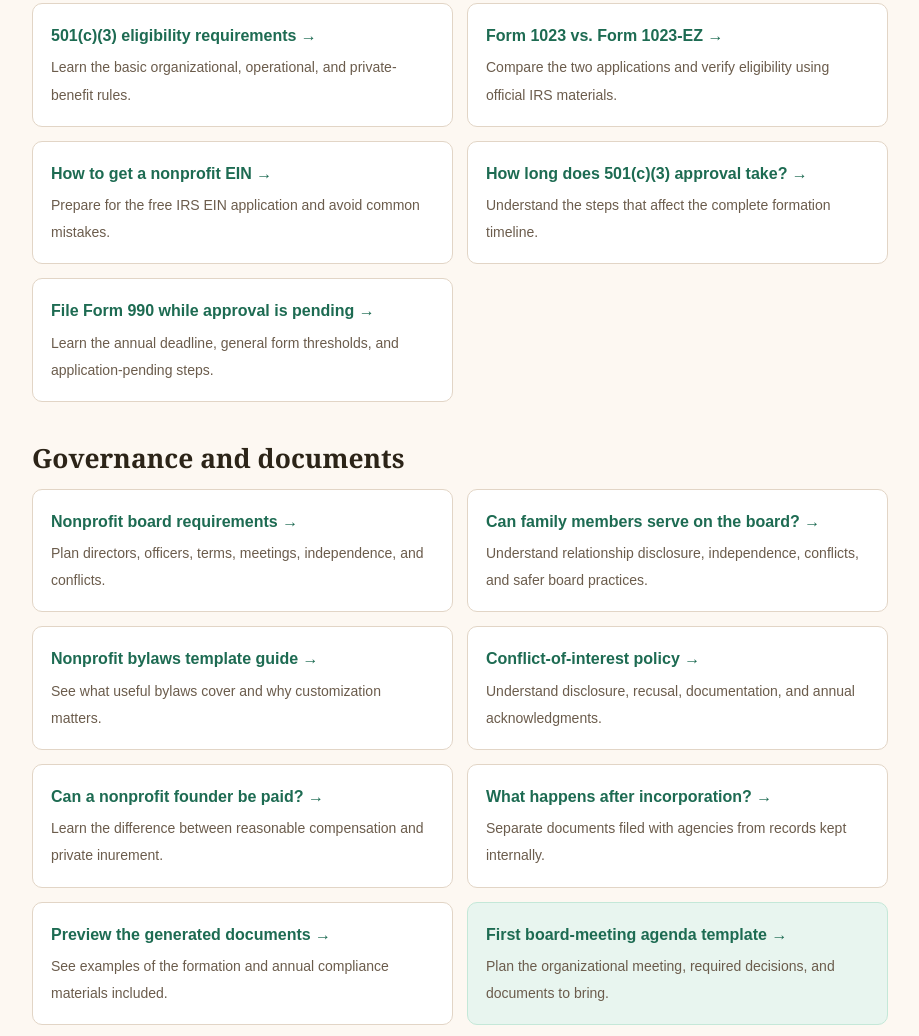
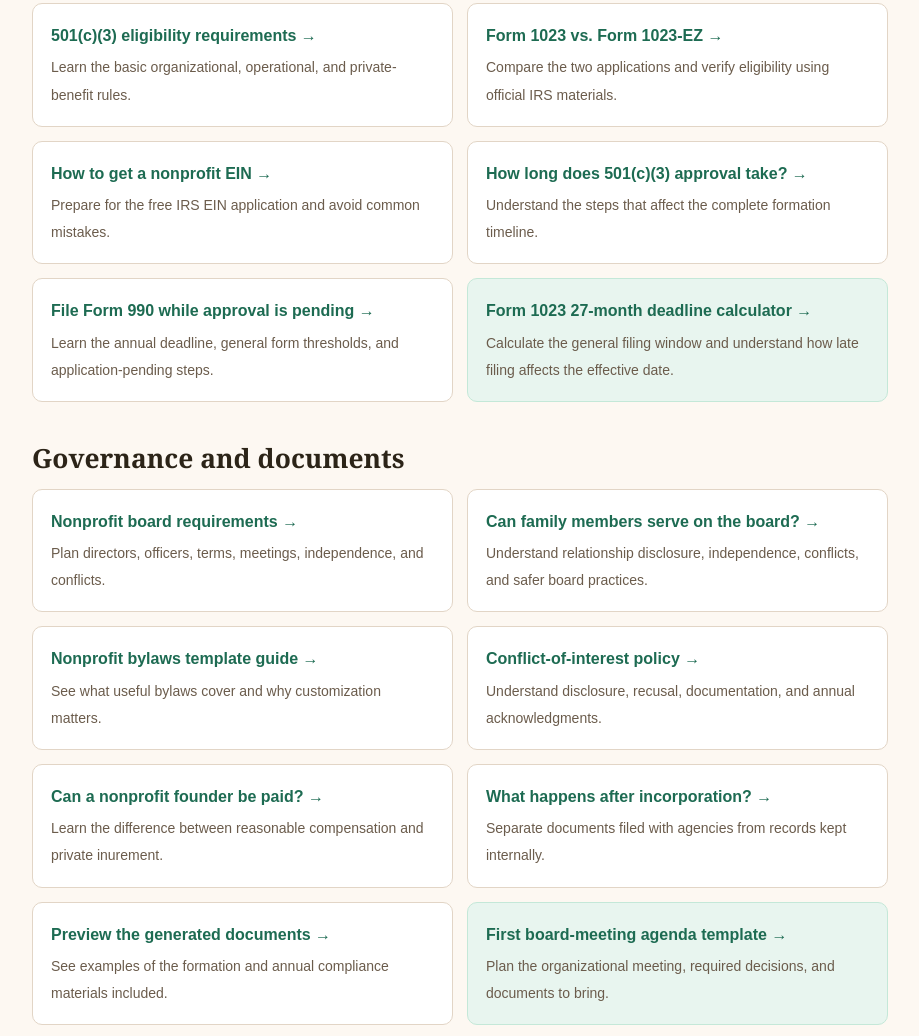
Before and after one commit to klanghammerkokalis-ux/Start_Your_Cause_Final2.0, a website: page resources.html in a window 1280 px wide. Shown: the part 1193-2229 px from the top of the page, without its empty margins (180-1099 px from the left). Drawn offline with Linux system fonts and the light colour scheme.

Commit message:
Update resources.html for Form 1023 deadline guide

```diff
--- a/resources.html
+++ b/resources.html
@@ -35,6 +35,7 @@
       <a class="resource-card" href="/how-to-get-ein-for-nonprofit" data-track="directory_resource_click"><strong>How to get a nonprofit EIN →</strong><span>Prepare for the free IRS EIN application and avoid common mistakes.</span></a>
       <a class="resource-card" href="/how-long-does-501c3-take" data-track="directory_resource_click"><strong>How long does 501(c)(3) approval take? →</strong><span>Understand the steps that affect the complete formation timeline.</span></a>
       <a class="resource-card" href="/form-990-before-501c3-approval" data-track="directory_resource_click"><strong>File Form 990 while approval is pending →</strong><span>Learn the annual deadline, general form thresholds, and application-pending steps.</span></a>
+      <a class="resource-card tool-card" href="/form-1023-27-month-deadline" data-track="directory_resource_click"><strong>Form 1023 27-month deadline calculator →</strong><span>Calculate the general filing window and understand how late filing affects the effective date.</span></a>
     </div></section>
     <section class="group"><h2>Governance and documents</h2><div class="resource-grid">
       <a class="resource-card" href="/nonprofit-board-requirements" data-track="directory_resource_click"><strong>Nonprofit board requirements →</strong><span>Plan directors, officers, terms, meetings, independence, and conflicts.</span></a>
```
